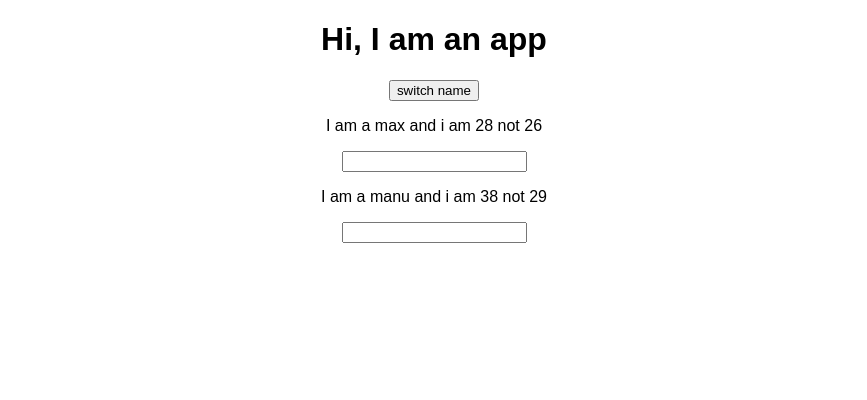
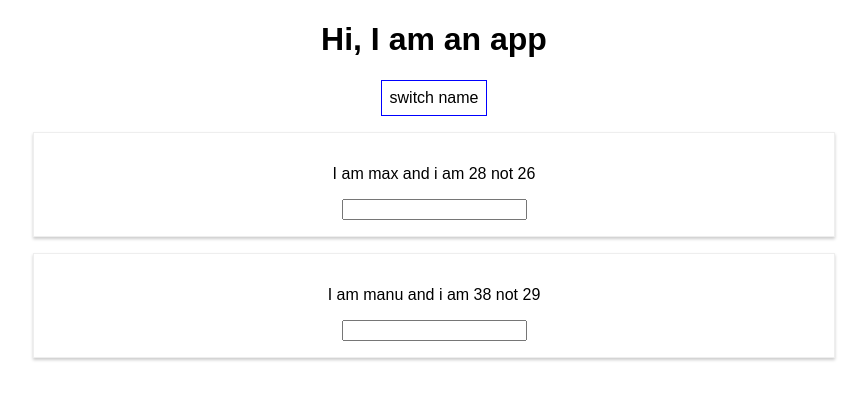
Before and after one commit to Ayukha/Reactify, a React (Create React App) app: page / in a window 1280 px wide. Shown: the top 400 px of the page, without its empty margins (206-1073 px from the left). Built offline with nearby package versions, Linux system fonts and the light colour scheme.

Commit message:
style added

```diff
--- a/src/App.js
+++ b/src/App.js
@@ -12,6 +12,7 @@ class App extends Component {
 
 		]
 	}
+
 
 	switchNameHandler = () =>{
 		// console.log('was clicked');
@@ -30,7 +31,7 @@ class App extends Component {
 
 		this.setState({
 			persons: [
-		{name: 'Ayush', age: '28'},
+		{name: event.target.value, age: '28'},
 		{name: event.target.value, age: '38'},
 		{name: 'steffanie', age: '38'},
 
@@ -39,15 +40,25 @@ class App extends Component {
 	}
 
 
+
   render () {
+  	const style = {
+		backgroundColor: 'white',
+		font: 'inherit',
+		border: '1px solid blue',
+		padding: '8px',
+
+	};
+
     return (
       <div className='App'>
         <h1> Hi, I am an app</h1>
-        <button onClick={this.switchNameHandler}>switch name</button>
+        <button style={style} onClick={this.switchNameHandler}>switch name</button>
         <Person
          name={this.state.persons[0].name}
           age={this.state.persons[0].age}
-          click={this.switchNameHandler} />
+          click={this.switchNameHandler}
+          changed={this.nameChangedHandler }/>
         <Person
          name={this.state.persons[1].name}
          age={this.state.persons[1].age}
--- /dev/null
+++ b/src/Person/Person.css
@@ -0,0 +1,9 @@
+.Person {
+	width: 60%;
+	margin: 16px auto;
+	border: 1px solid #eee;
+	box-shadow: 0 2px 3px #ccc;
+	padding: 16px;
+	text-align: center;
+
+}
--- a/src/Person/Person.js
+++ b/src/Person/Person.js
@@ -1,9 +1,10 @@
 import React from 'react'
+import './Person.css'
 
 const person = (props) => {
   return (
-    <div>
-      <p onClick={props.click}> I am a {props.name} and i am {props.age} not {Math.floor(Math.random() * 30)} </p>
+    <div className='Person'>
+      <p onClick={props.click}> I am  {props.name} and i am {props.age} not {Math.floor(Math.random() * 30)} </p>
       <input type='text' onChange={props.changed} />
     </div>
   	)
```
